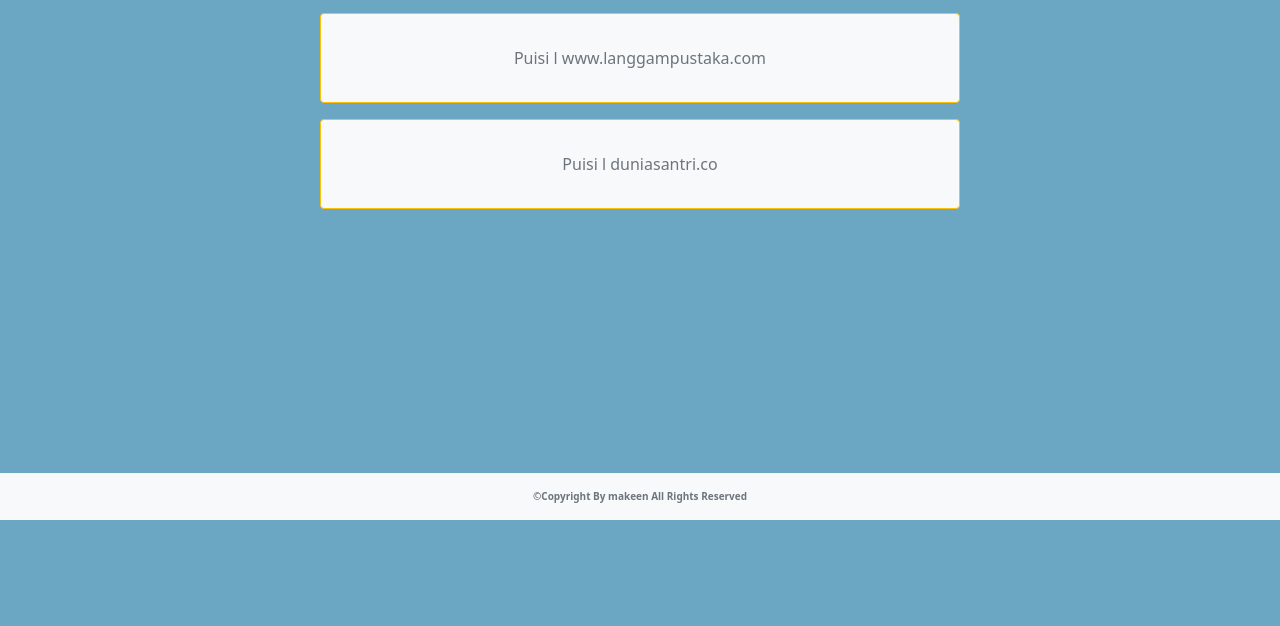
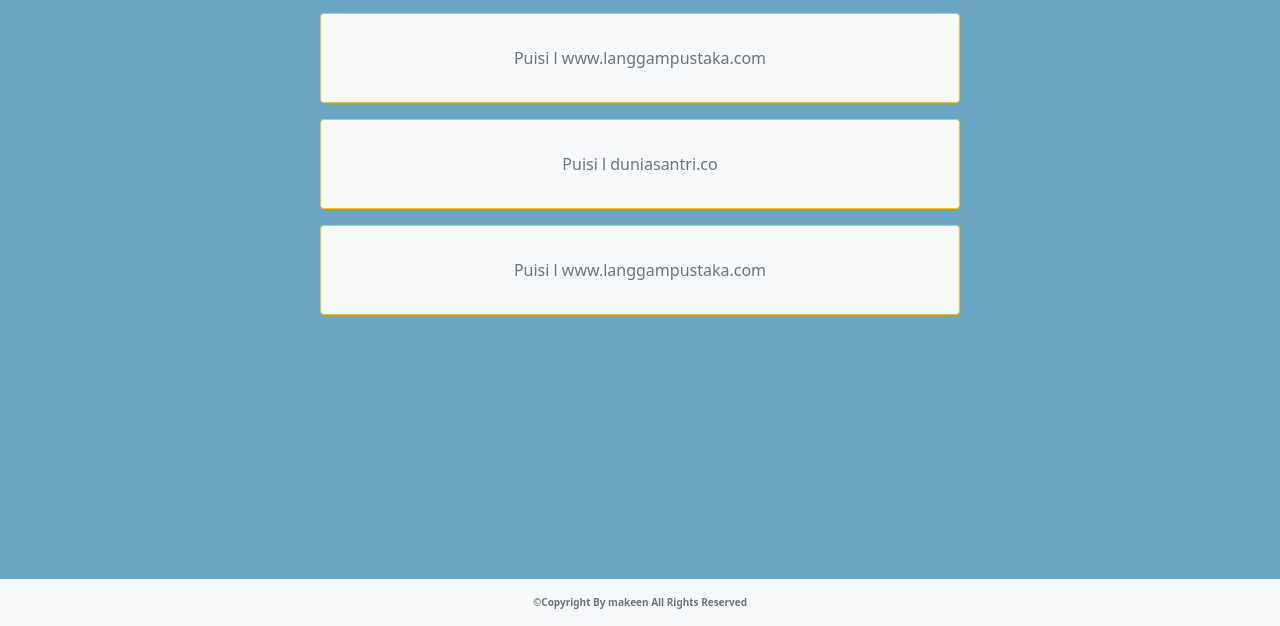
Before and after one commit to Zymakeen/karyamuhammadzayyad, a plain HTML site: page index.html in a window 1280 px wide. Shown: the part 248-874 px from the top of the page. Before the commit the page ends 800 px from the top, so only its background shows below. Drawn offline with nearby package versions, Linux system fonts and the light colour scheme.

Commit message:
nambah puisi baru

```diff
--- a/index.html
+++ b/index.html
@@ -63,6 +63,18 @@
         </div>
       </div>
     </div>
+
+    <div class="row mt-3">
+      <div class="container d-flex flex-row justify-content-center">
+        <div class="col-md-6">
+          <div class="card bg-light border border-warning rounded">
+            <div class="card-body align-self-center ">
+              <p class="mt-3 card-content"><a href="https://www.langgampustaka.com/blog/puisi/mereka-yang-gugup-di-wajah-lain-id202.html" class="text-decoration-none text-secondary">Puisi l www.langgampustaka.com</a></p>
+            </div>
+          </div>
+        </div>
+      </div>
+    </div>
     <br>
     <br>
     <br>
```
